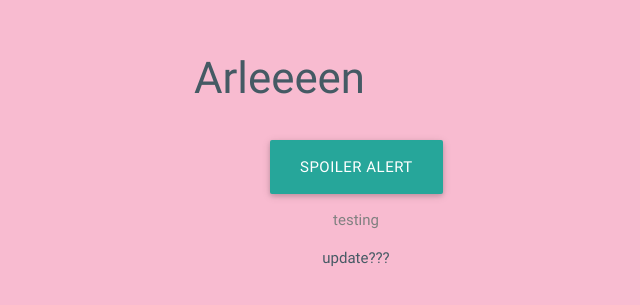
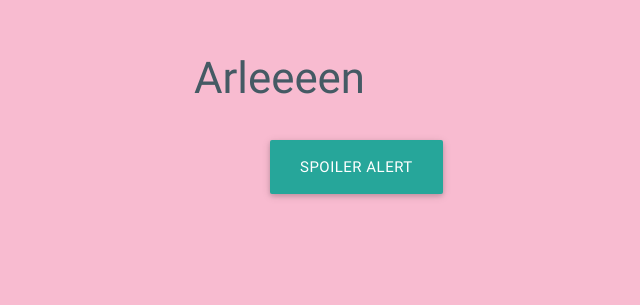
Before and after one commit to Atsukocacola/cantunsee, a plain HTML site: page index.html in a window 1280 px wide. Shown: the part 281-586 px from the top of the page, without its empty margins (284-924 px from the left). Drawn offline with nearby package versions, Linux system fonts and the light colour scheme.

Commit message:
Add files via upload

```diff
--- a/index.html
+++ b/index.html
@@ -39,8 +39,8 @@
             <div class="col s12">
                 <audio id="audio" src="spoileralert.mp3"></audio>
                 <a id="spoileralert" onclick="buttonAction()" class="waves-effect waves-light btn-large">Spoiler Alert</a>
-                <a style="color: gray"href="sms: 914-552-8017 &body=It works!"><p>testing</p></a>
-                <p>update???</p>
+<!--                 <a style="color: gray"href="sms: 914-552-8017 &body=It works!"><p>testing</p></a>
+                <p>update???</p> -->
             </div>
         </div> <!-- row end-->
       </div>
```
